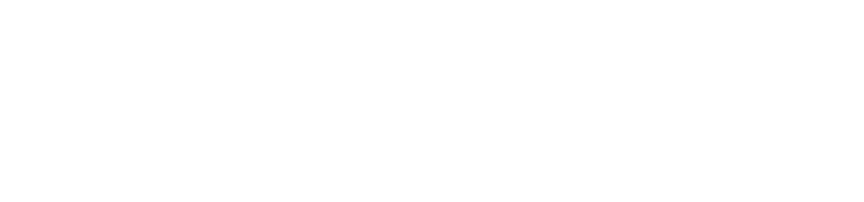
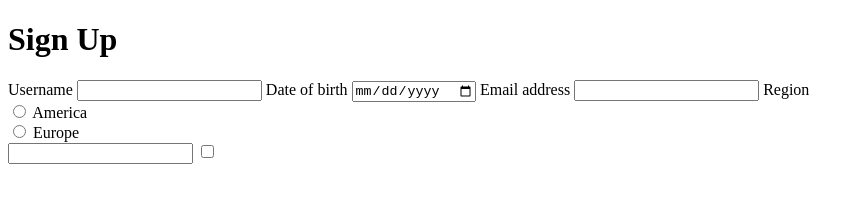
Before and after one commit to Lukas-Kvellestad/signup-form, a plain HTML site: page index.html in a window 1280 px wide. Shown: the whole page, without its empty margins (0-864 px from the left). Drawn offline with Linux system fonts and the light colour scheme.

```diff
--- a/index.html
+++ b/index.html
@@ -6,5 +6,42 @@
     <meta name="viewport" content="width=device-width, initial-scale=1.0" />
     <title>Document</title>
   </head>
-  <body></body>
+  <body>
+    <main>
+      <h1>Sign Up</h1>
+      <form action="/signup" method="post">
+        <label for="signupUsernameInput">Username</label>
+        <input type="text" name="username" id="signupUsernameInput" />
+        <label for="signUpBirthDateInput">Date of birth</label>
+        <input type="date" name="birthdate" id="signUpBirthDateInput" />
+        <label for="signupEmailInput">Email address</label>
+        <input type="email" name="email" id="signupEmailInput" />
+        <label for="signupRegionInput">Region</label>
+        <div>
+          <input
+            type="radio"
+            name="region"
+            id="signupRegionInputAmerica"
+            value="America"
+          />
+          <label for="signupRegionInputAmerica">America</label>
+        </div>
+        <div>
+          <input
+            type="radio"
+            name="region"
+            id="signupRegionInputEurope"
+            value="Europe"
+          />
+          <label for="signupRegionInputEurope">Europe</label>
+        </div>
+        <input type="password" name="password" id="signupPasswordInput" />
+        <input
+          type="checkbox"
+          name="terms-of-service"
+          id="signupTermsOfService"
+        />
+      </form>
+    </main>
+  </body>
 </html>
```
